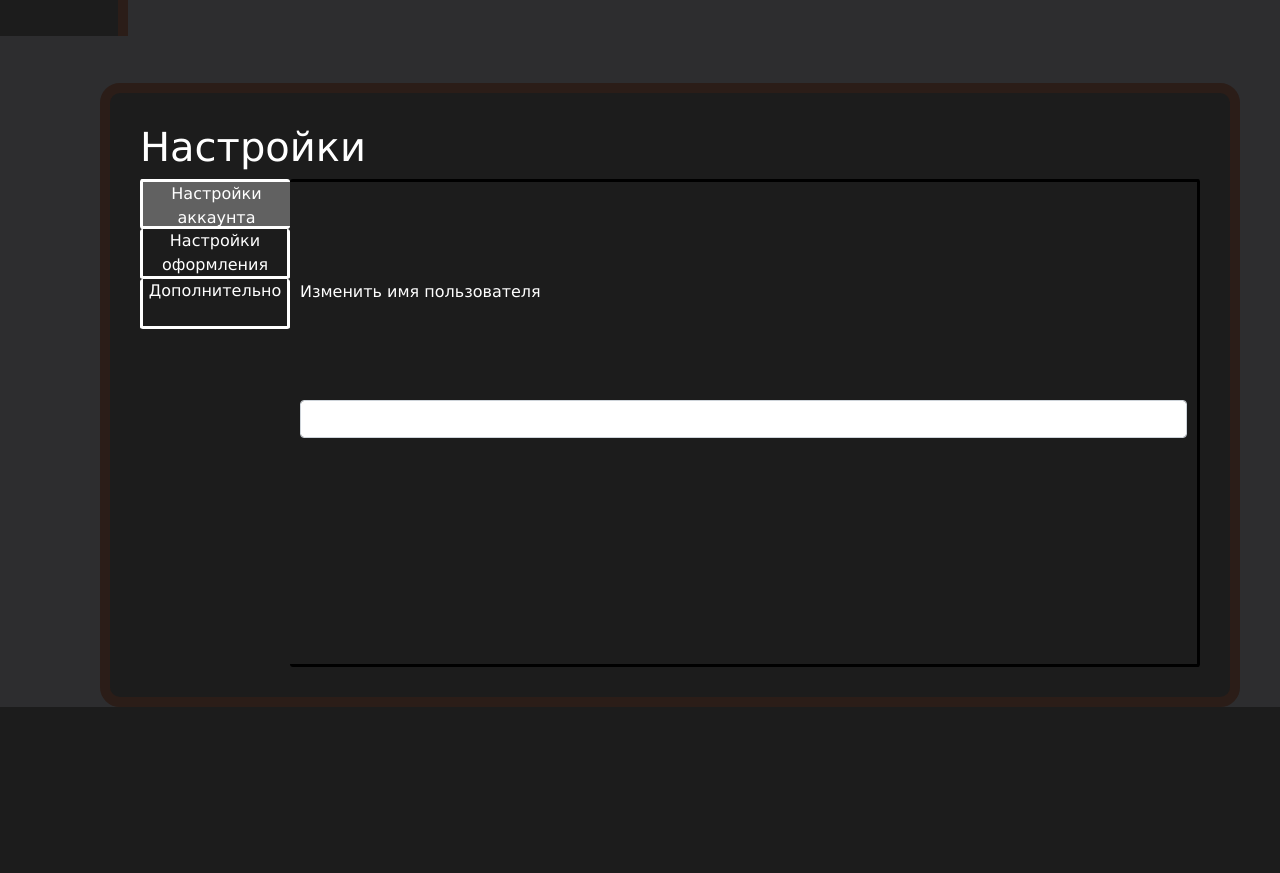
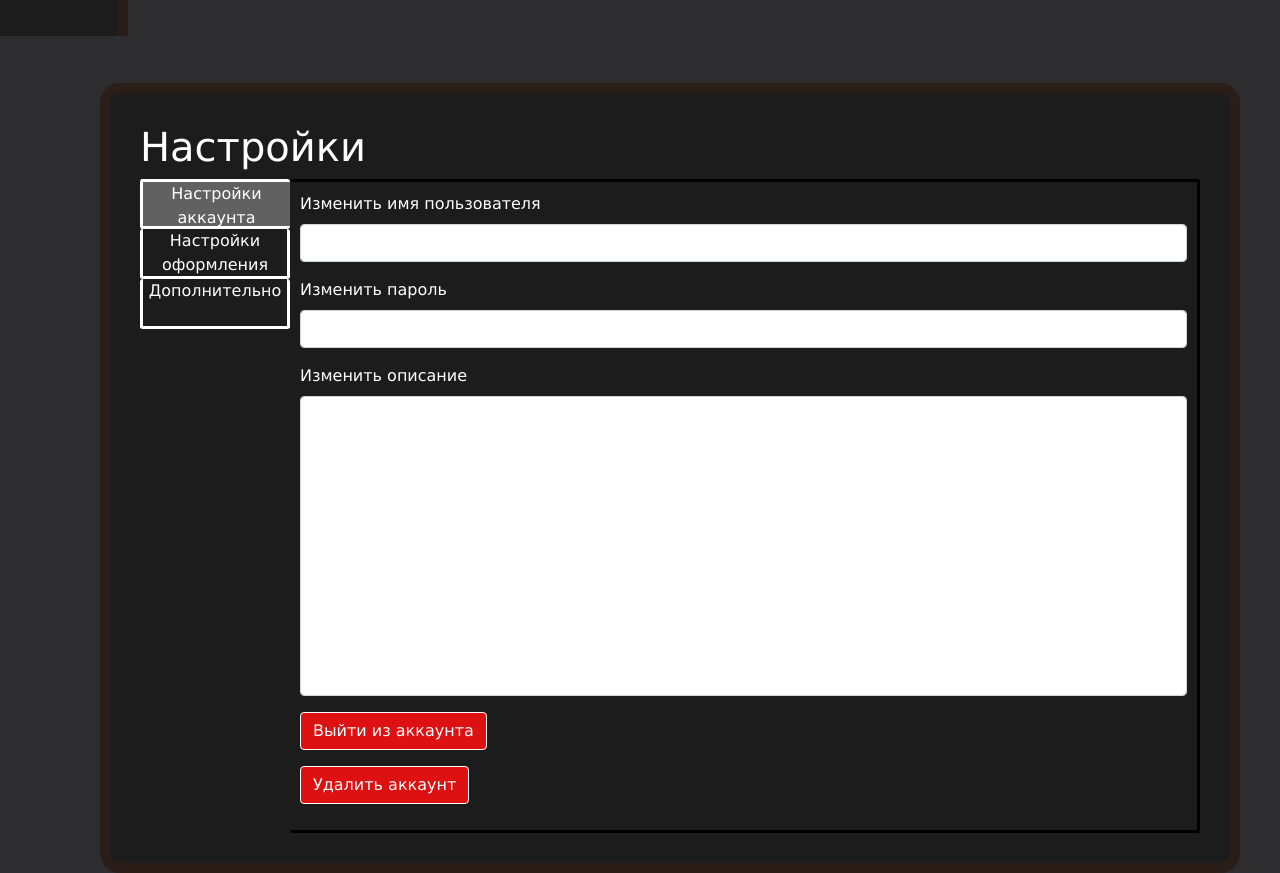
Before and after one commit to Keker-dev/LIB_HUB, a Flask app: page /settings in a window 1280 px wide. Shown: the part 105-978 px from the top of the page. Before the commit the page ends 812 px from the top, so only its background shows below. Run offline with Flask 3, Linux system fonts and the light colour scheme; some libraries are stand-ins or nearby versions.

Commit message:
Сделано большинство полей настроек.

```diff
--- a/forms/main_page.py
+++ b/forms/main_page.py
@@ -1,6 +1,6 @@
 from flask_wtf import FlaskForm
-from wtforms import SubmitField, StringField
-from wtforms.validators import DataRequired
+from wtforms import SubmitField, StringField, SearchField
+from wtforms.validators import DataRequired, Optional
 
 
 class MainPageForm(FlaskForm):
@@ -9,5 +9,5 @@ class MainPageForm(FlaskForm):
     profile = SubmitField(" ")
     settings = SubmitField(" ")
     add_book = SubmitField("Добавить книгу")
-    search = StringField("Поиск книг")
+    search = SearchField("Поиск книг", validators=[Optional()])
     search_submit = SubmitField("")
--- a/forms/settings.py
+++ b/forms/settings.py
@@ -1,9 +1,21 @@
 from flask_wtf import FlaskForm
-from wtforms import PasswordField, StringField, SubmitField, EmailField, IntegerField
-from wtforms.validators import DataRequired, Length, EqualTo, Optional
+from wtforms import PasswordField, StringField, SubmitField, EmailField, IntegerField, SelectField, ColorField
+from wtforms.validators import DataRequired, Length, EqualTo, Optional, NumberRange
 
 
 class SettingsForm(FlaskForm):
     change_name = StringField('Изменить имя пользователя', validators=[Optional()])
+    change_pass = StringField('Изменить пароль', validators=[Optional()])
+    change_about = StringField('Изменить описание', validators=[Optional()])
+    font = SelectField("Шрифт", validators=[Optional()],
+                       choices=[('Verdana', 'Verdana'), ('Arial', 'Arial'), ('Calibri', 'Calibri')])
+    font_color = ColorField("Цвет шрифта", validators=[Optional()])
     font_size = IntegerField('Размер шрифта', validators=[Optional()])
+    ignore = SelectField("Какие уведомления игнорировать", validators=[Optional()],
+                         choices=[('Все', 'Все'), ('Комментарии к моим работам', 'Комментарии к моим работам'),
+                                  ('Никакие', 'Никакие')])
+    check_books = IntegerField("Какое кол-во просмотренных работ отслеживать",
+                               validators=[Optional(), NumberRange(min=0, max=100)])
+    logout = SubmitField('Выйти из аккаунта')
+    del_acc = SubmitField('Удалить аккаунт')
     del_history = SubmitField('Удалить историю просмотров')
--- a/main.py
+++ b/main.py
@@ -30,7 +30,8 @@ def main_page():
     usr_data = [session.get("id", None), session.get("email", None), session.get("name", None)]
     form, usr = MainPageForm(), None
     if all(usr_data):
-        usr = db_sess.query(User).filter(User.id == usr_data[0]).first()
+        usr = db_sess.query(User).filter(User.id == usr_data[0], User.email == usr_data[1],
+                                         User.name == usr_data[2]).first()
         if not usr:
             session.pop("id")
             session.pop("email")
@@ -41,7 +42,7 @@ def main_page():
     if form.log.data:
         return redirect(url_for("login_page"))
     if form.profile.data and usr:
-        return redirect(url_for("profile_page", usr=usr))
+        return redirect(url_for("profile_page", name=usr.name))
     if form.settings.data and usr:
         return redirect(url_for("settings_page"))
     if form.add_book.data:
@@ -89,12 +90,14 @@ def profile_page(name):
     form, usr, ch_usr = ProfileForm(), None, db_sess.query(User).filter(User.name == name).first()
     usr_data = [session.get("id", None), session.get("email", None), session.get("name", None)]
     if form.submit.data and all(usr_data):
+        return redirect(url_for("settings_page"))
         session.pop("id")
         session.pop("email")
         session.pop("name")
         return redirect(url_for("main_page"))
     if all(usr_data):
-        usr = db_sess.query(User).filter(User.id == usr_data[0]).first()
+        usr = db_sess.query(User).filter(User.id == usr_data[0], User.email == usr_data[1],
+                                         User.name == usr_data[2]).first()
         if not usr:
             session.pop("id")
             session.pop("email")
@@ -131,7 +134,8 @@ def add_book_page():
     tags = db_sess.query(Tag).all()
     form = AddBookForm()
     if form.validate_on_submit() and all(usr_data):
-        user = db_sess.query(User).filter(User.id == usr_data[0]).first()
+        user = db_sess.query(User).filter(User.id == usr_data[0], User.email == usr_data[1],
+                                          User.name == usr_data[2]).first()
         if db_sess.query(Book).filter(Book.name == form.name.data).first():
             return render_template('add_book.html', title='Добавление книги', form=form,
                                    message="Книга с таким названием уже есть")
@@ -176,7 +180,8 @@ def book_page(book_name):
     if form.read.data:
         return redirect(url_for("book_page_page", book_name=book_name, page_num=0))
     if all(usr_data):
-        usr = db_sess.query(User).filter(User.id == usr_data[0]).first()
+        usr = db_sess.query(User).filter(User.id == usr_data[0], User.email == usr_data[1],
+                                         User.name == usr_data[2]).first()
         if not usr:
             session.pop("id")
             session.pop("email")
@@ -225,7 +230,8 @@ def settings_page():
     usr_data = [session.get("id", None), session.get("email", None), session.get("name", None)]
     form, usr = SettingsForm(), None
     if all(usr_data):
-        usr = db_sess.query(User).filter(User.id == usr_data[0]).first()
+        usr = db_sess.query(User).filter(User.id == usr_data[0], User.email == usr_data[1],
+                                         User.name == usr_data[2]).first()
         if not usr:
             session.pop("id")
             session.pop("email")
@@ -269,7 +275,6 @@ def main():
         for tag in tags:
             db_sess.add(Tag(name=tag[0], about=tag[1]))
         db_sess.commit()
-
     app.run(debug=True)
 
 
--- a/templates/base.html
+++ b/templates/base.html
@@ -1,5 +1,12 @@
 <!doctype html>
 <html lang="ru">
+{% macro render_field(field, classes="form-control ") %}
+    {{ field.label }}
+    {{ field(class=classes) }}
+    {% for error in field.errors %}
+        <p class="alert alert-danger" role="alert">{{ error }}</p>
+    {% endfor %}
+{% endmacro %}
     <head>
         <meta charset="utf-8">
         <meta name="viewport" content="width=device-width, initial-scale=1, shrink-to-fit=no">
--- a/templates/settings.html
+++ b/templates/settings.html
@@ -12,7 +12,11 @@ cursor: pointer; margin-bottom: 0px; border-top: 0px; transition: background-col
 .tab:nth-of-type(1) { border-top: solid;}
 .tab:has(input[type="radio"]:checked) { border-right: 0px solid #fff; background-color: rgba(255, 255, 255, 0.3);}
 .tab:hover {background-color: rgba(255, 255, 255, 0.2);}
-.tab-content {border: 3px solid #000; border-left: 0px; border-radius: 3px; padding: 10px; line-height: 200px;}
+.tab-content {border: 3px solid #000; border-left: 0px; border-radius: 3px; padding: 10px;}
+#change_about {height: 300px;}
+#logout {background-color: #d11;}
+#del_acc {background-color: #d11;}
+#font_size {width: 10%;}
 </style>
 <h1>Настройки</h1>
 <form action="" method="post">
@@ -25,24 +29,23 @@ cursor: pointer; margin-bottom: 0px; border-top: 0px; transition: background-col
     </div>
     <div style="flex-grow: 1;">
         <div class="tab-content">
-            <p>
-                {{ form.change_name.label }}<br>
-                {{ form.change_name(class="form-control") }}<br>
-                {% for error in form.change_name.errors %}
-                    <p class="alert alert-danger" role="alert">{{ error }}</p>
-                {% endfor %}
-            </p>
+            <p>{{ render_field(form.change_name) }}</p>
+            <p>{{ render_field(form.change_pass) }}</p>
+            <!-- todo: сделать вводимый текст сверху большого поля id="change_about" -->
+            <p>{{ render_field(form.change_about) }}</p>
+            <p>{{ form.logout(type="submit", class="btn btn-primary") }}</p>
+            <p>{{ form.del_acc(type="submit", class="btn btn-primary") }}</p>
         </div>
         <div class="tab-content">
-            <p>
-                {{ form.font_size.label }}<br>
-                {{ form.font_size(class="form-control") }}<br>
-                {% for error in form.font_size.errors %}
-                    <p class="alert alert-danger" role="alert">{{ error }}</p>
-                {% endfor %}
-            </p>
+            <p>{{ render_field(form.font) }}</p>
+            <p>{{ render_field(form.font_size) }}</p>
+            <p>{{ render_field(form.font_color) }}</p>
         </div>
-        <div class="tab-content"><p>{{ form.del_history(type="submit", class="btn btn-primary") }}</p></div>
+        <div class="tab-content">
+            <p>{{ render_field(form.ignore) }}</p>
+            <p>{{ render_field(form.check_books) }}</p>
+            <p>{{ form.del_history(type="submit", class="btn btn-primary") }}</p>
+        </div>
     </div>
     </div>
 </form>
```
